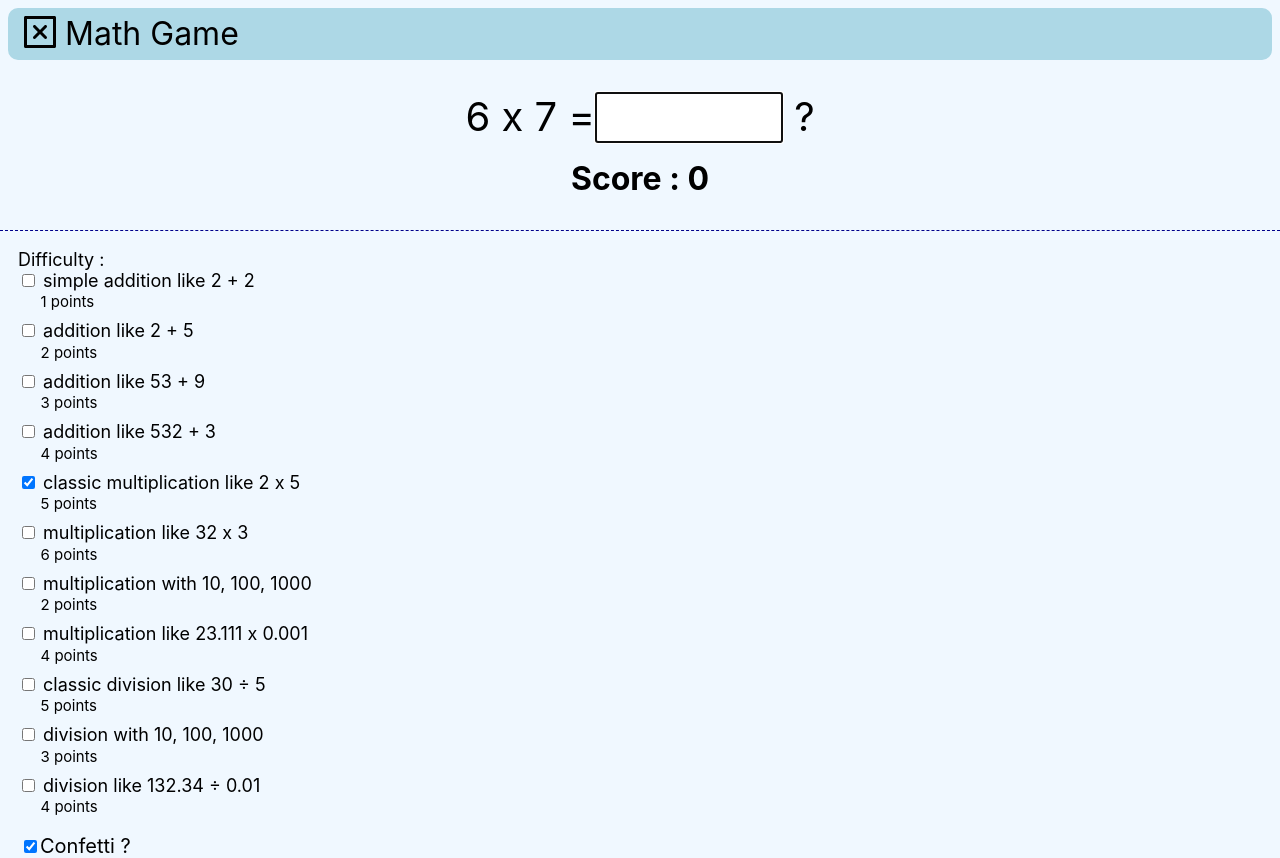
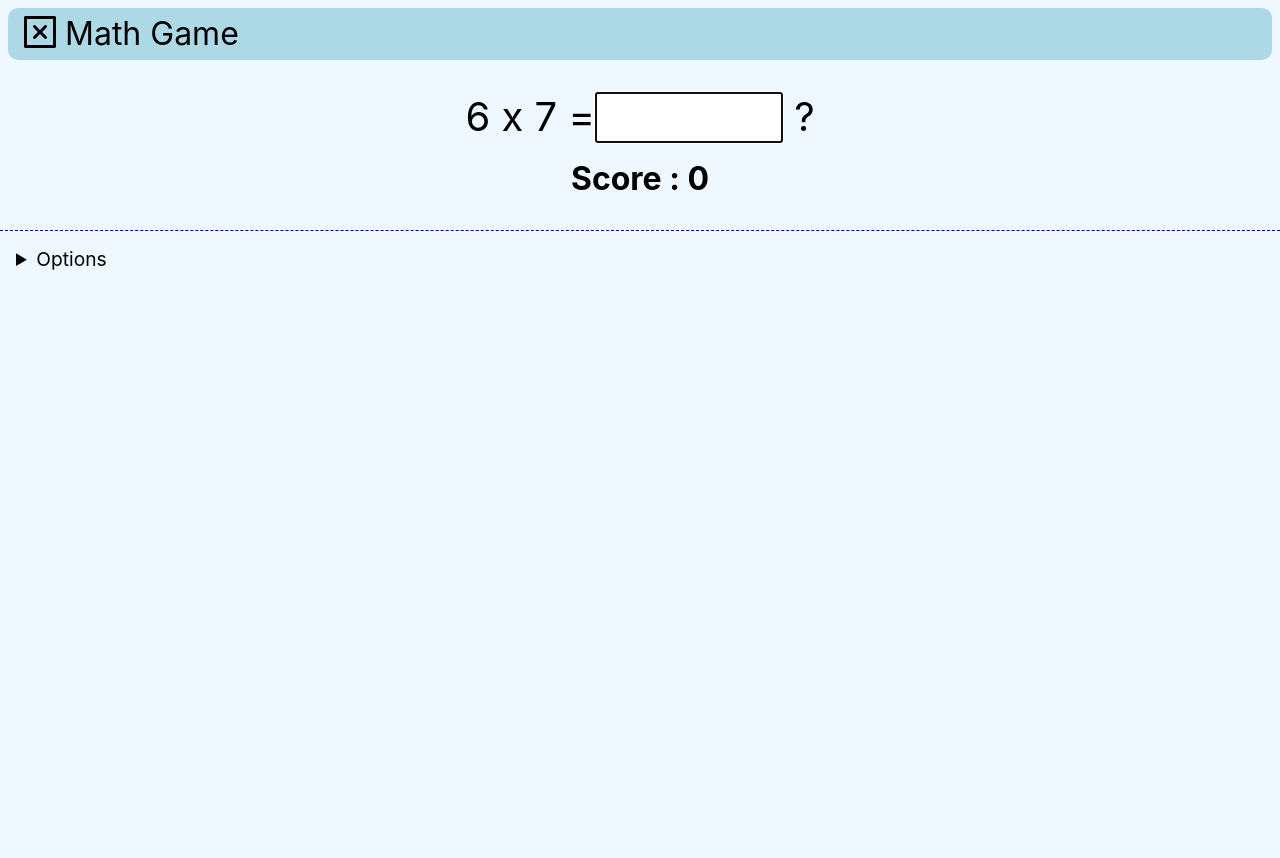
Before and after one commit to paulgreg/math-game, a React (Create React App) app: page / in a window 1280 px wide. After the commit the page ends 800 px from the top, so only its background shows below. Built offline with nearby package versions, Linux system fonts and the light colour scheme.

Commit message:
Put options in details

```diff
--- a/src/App.css
+++ b/src/App.css
@@ -1,7 +1,14 @@
 .app-main {
     margin-top: 2em;
 }
+
 .app-options {
     margin-top: 2em;
+    padding-top: 1em;
+    padding-left: 1em;
     border-top: 1px dashed darkblue;
 }
+
+.app-summary {
+    font-size: 1.2em;
+}
--- a/src/App.js
+++ b/src/App.js
@@ -63,11 +63,14 @@ export default function App() {
                 <Chronometer x={x} y={y} show={win} />
             </section>
             <section className="app-options">
-                <Difficulty
-                    difficulties={difficulties}
-                    onDifficultiesChange={(d) => setDifficulties(d)}
-                />
-                <Confetti win={win} />
+                <details className="app-details">
+                    <summary className="app-summary">Options</summary>
+                    <Difficulty
+                        difficulties={difficulties}
+                        onDifficultiesChange={(d) => setDifficulties(d)}
+                    />
+                    <Confetti win={win} />
+                </details>
             </section>
         </div>
     )
--- a/src/components/Difficulty.css
+++ b/src/components/Difficulty.css
@@ -1,5 +1,5 @@
 .difficulties {
-    margin: 1em;
+    margin-top: 0.25em;
     font-size: 18px;
 }
 
--- a/src/components/Difficulty.js
+++ b/src/components/Difficulty.js
@@ -75,7 +75,7 @@ export default function Difficulty({
     }
     return (
         <div className="difficulties">
-            Difficulty :
+            Operations :
             {Object.entries(difficulties).map(([key, value]) => (
                 <label className="difficulties-option" key={key}>
                     <input
```
